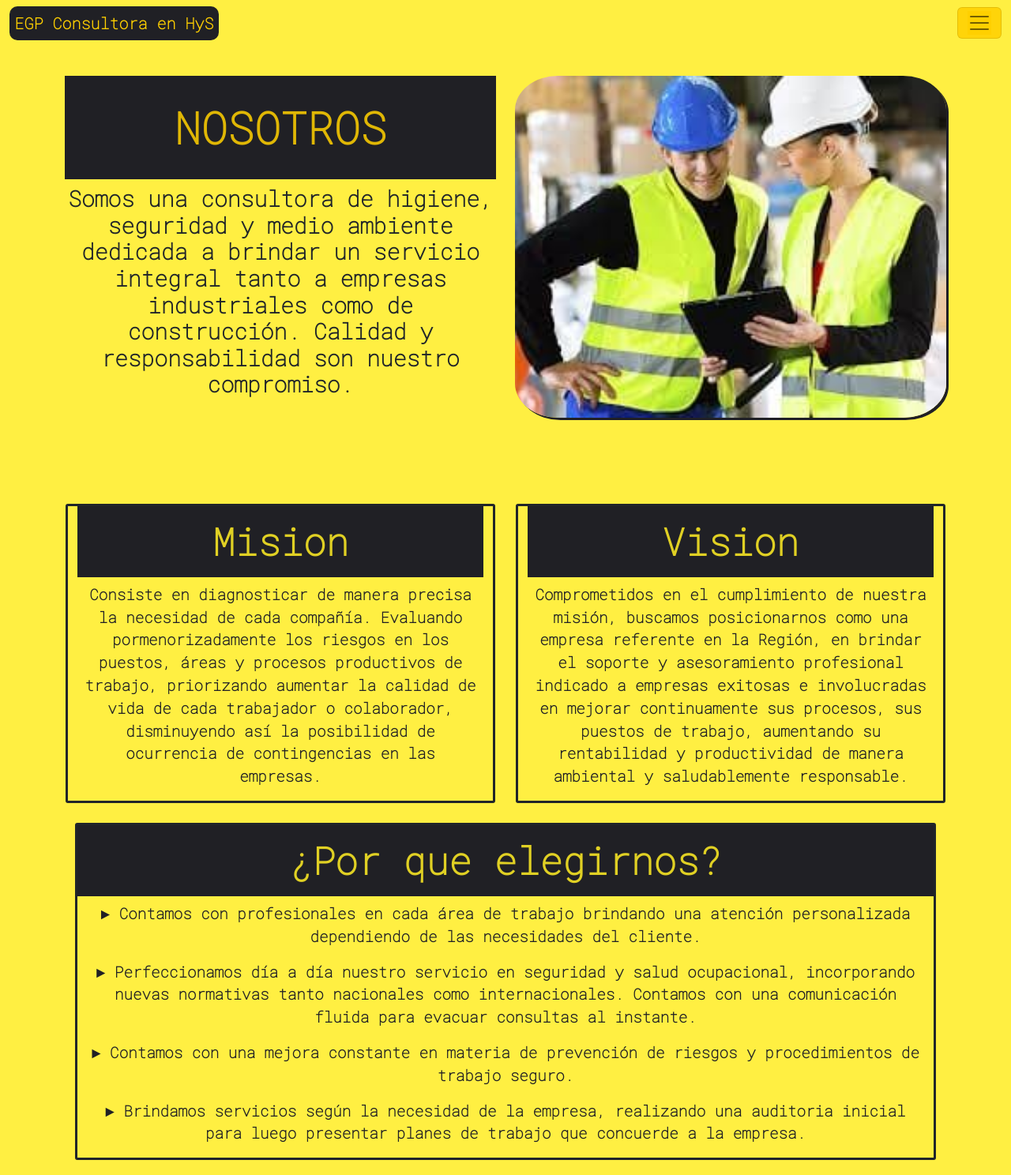
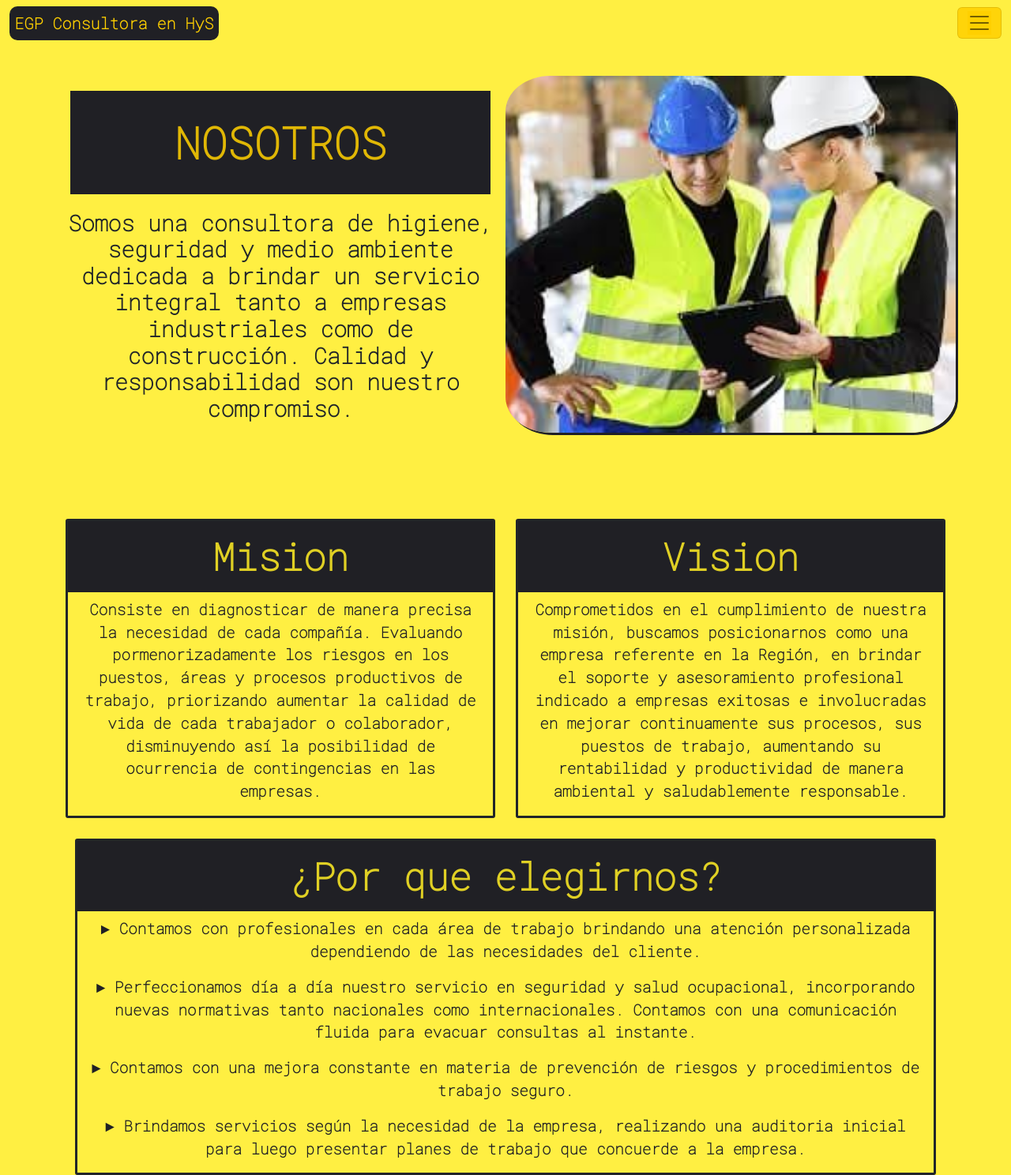
Before and after one commit to Ericp24/proyecto-egp, a website: page pages/quienes-somos.html in a window 1280 px wide. Shown: the top 1488 px of the page at 79% size. Drawn offline with nearby package versions, Linux system fonts and the light colour scheme.

Commit message:
ajustando medias

```diff
--- a/pages/quienes-somos.html
+++ b/pages/quienes-somos.html
@@ -81,7 +81,7 @@
                 </h3>
         </div>
 
-        <div class="col">
+        <div class="col divImagenNos">
                 <img src="../imagenes/quienes-somos.jpg" alt="imagen Quienes Somos">
         </div>
 
--- a/scss/utilities/_clientes.scss
+++ b/scss/utilities/_clientes.scss
@@ -98,8 +98,6 @@
 
 }
 
-/*edia tablet */
-
 /*media tablet*/
 
 @media screen and ( min-width:601px) and (max-width:1200px) {
@@ -118,6 +116,4 @@
             margin-top: 6rem;
         }
 
-
-
     }
--- a/scss/utilities/_nosotros.scss
+++ b/scss/utilities/_nosotros.scss
@@ -4,13 +4,15 @@
     .row{
         margin-top: 6rem;
         .col{
+            padding: 0%;
             h1{
                 text-align: center;
                 background-color: rgb(32, 32, 37);
                 color: rgba(255, 208, 0, 0.863);
-                padding: 2rem;
+                padding:2rem;
                 font-size: 3.5rem;
                 font-weight: bolder;
+                margin: 1.2rem;
             }
             h3{
                 text-align: center;
@@ -63,20 +65,19 @@
         font-weight: bolder;
         font-size: 1.2rem;
         color: rgb(32, 32, 37);
-        padding-left: 0.5rem;
-        padding-right: 0.5rem;
+        padding-left: 1rem;
+        padding-right: 1rem;
     }
 }
 
 /* Media mobile */
 
-@media screen and ( max-width: 600px ) {
+@media screen and ( max-width: 1200px ) {
 
 col{
     display: none;
 }
-img{
+.divImagenNos{
     display: none;
 }
-
 }
```
Also changed, not shown: estilos/main.css.
